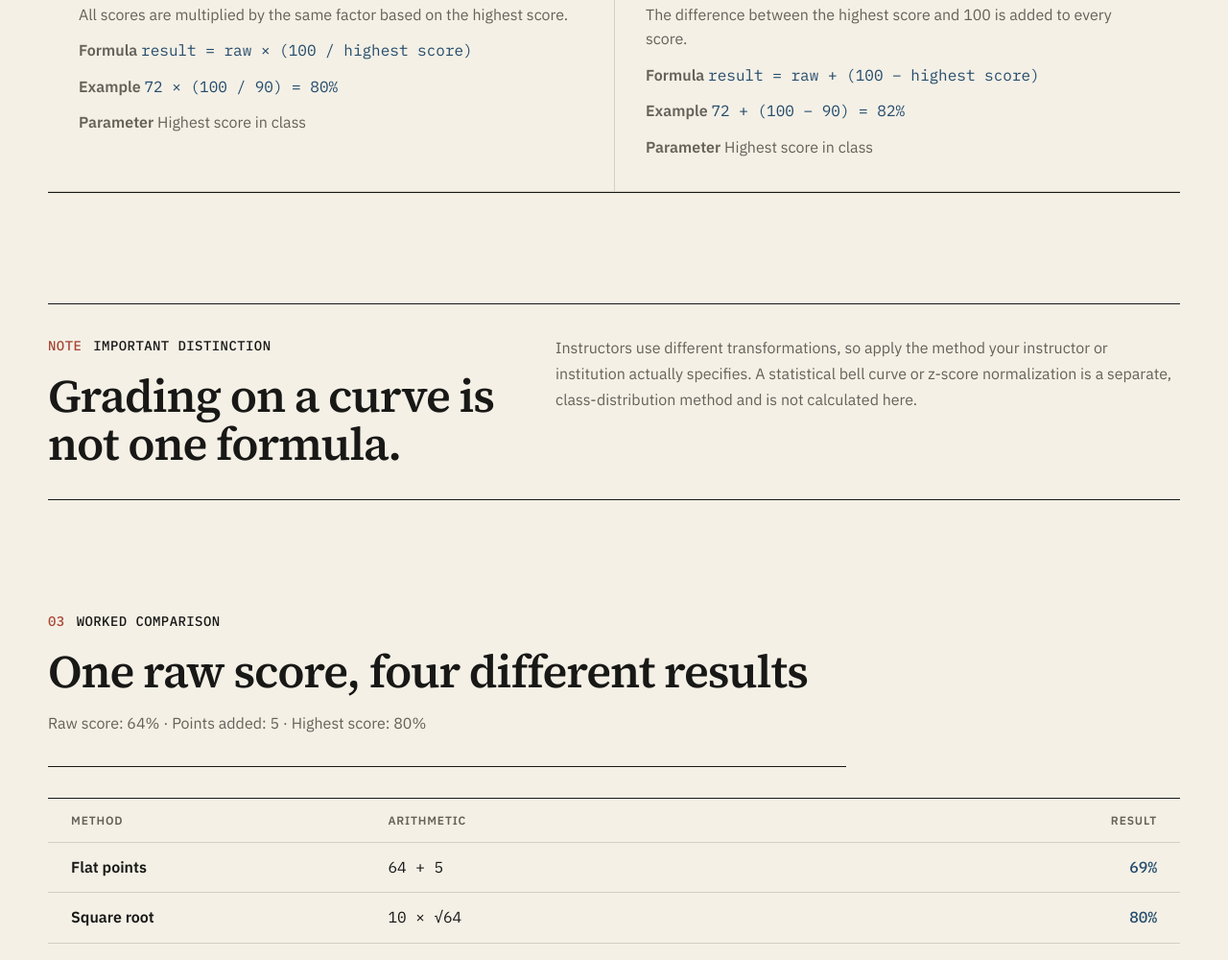
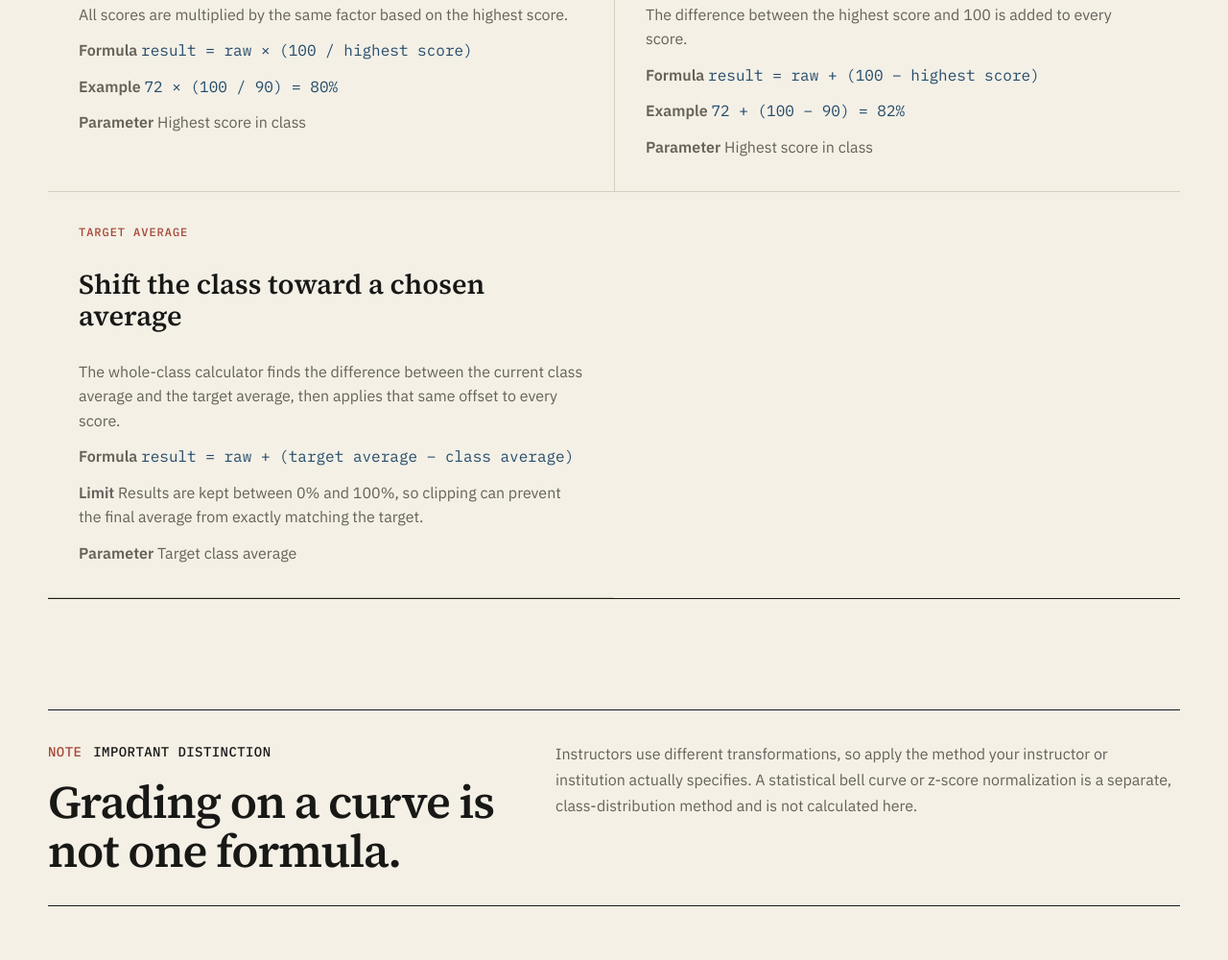
Before and after one commit to zeeshansarwar12/squarerootcurve, an Astro site: page /grade-curve-calculator in a window 1280 px wide. Shown: the part 2843-3843 px from the top of the page at 96% size. Built offline with nearby package versions, Linux system fonts and the light colour scheme; Astro itself is replaced by a stand-in of ours.

Commit message:
Document target-average class method

```diff
--- a/src/pages/grade-curve-calculator/index.astro
+++ b/src/pages/grade-curve-calculator/index.astro
@@ -11,7 +11,7 @@ import {
 } from '../../lib/squareRootCurve';
 
 const canonical = 'https://squarerootcurve.com/grade-curve-calculator/';
-const title = 'Grade Curve Calculator — Compare Curving Methods | SquareRootCurve.com';
+const title = 'Grade Curve Calculator for Classes | SquareRootCurve.com';
 const description =
   'Compare common grade-curving methods for one score or a whole class, including square root, flat points, scale-to-highest and target-average adjustments.';
 const initialRaw = 72;
@@ -245,6 +245,18 @@ const structuredData = {
           <p><strong>Formula</strong> <code>result = raw + (100 − highest score)</code></p>
           <p><strong>Example</strong> <code>72 + (100 − 90) = 82%</code></p>
           <p><strong>Parameter</strong> Highest score in class</p>
+        </article>
+
+        <article>
+          <p class="method-label">Target average</p>
+          <h3>Shift the class toward a chosen average</h3>
+          <p>
+            The whole-class calculator finds the difference between the current class average
+            and the target average, then applies that same offset to every score.
+          </p>
+          <p><strong>Formula</strong> <code>result = raw + (target average − class average)</code></p>
+          <p><strong>Limit</strong> Results are kept between 0% and 100%, so clipping can prevent the final average from exactly matching the target.</p>
+          <p><strong>Parameter</strong> Target class average</p>
         </article>
       </div>
     </section>
```
